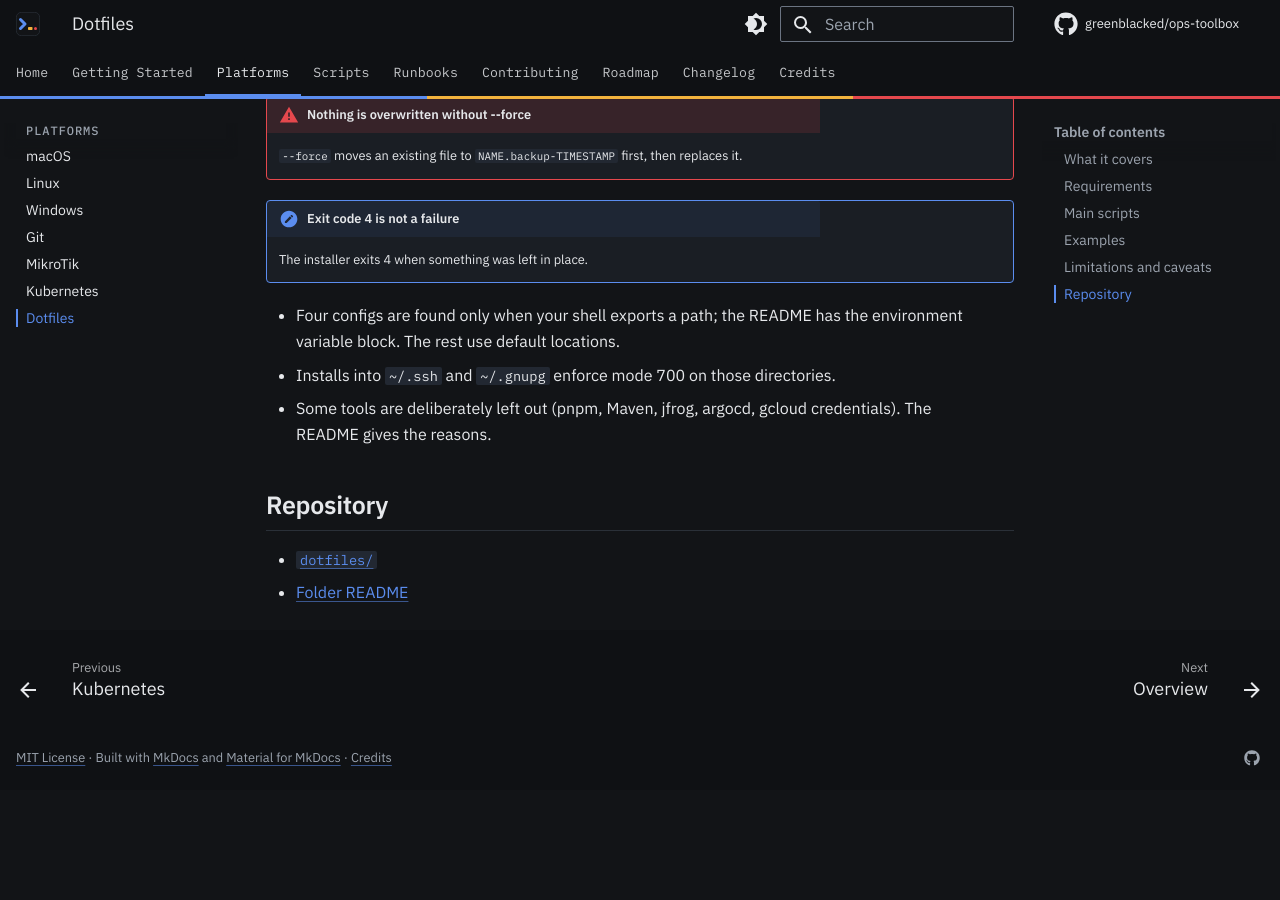
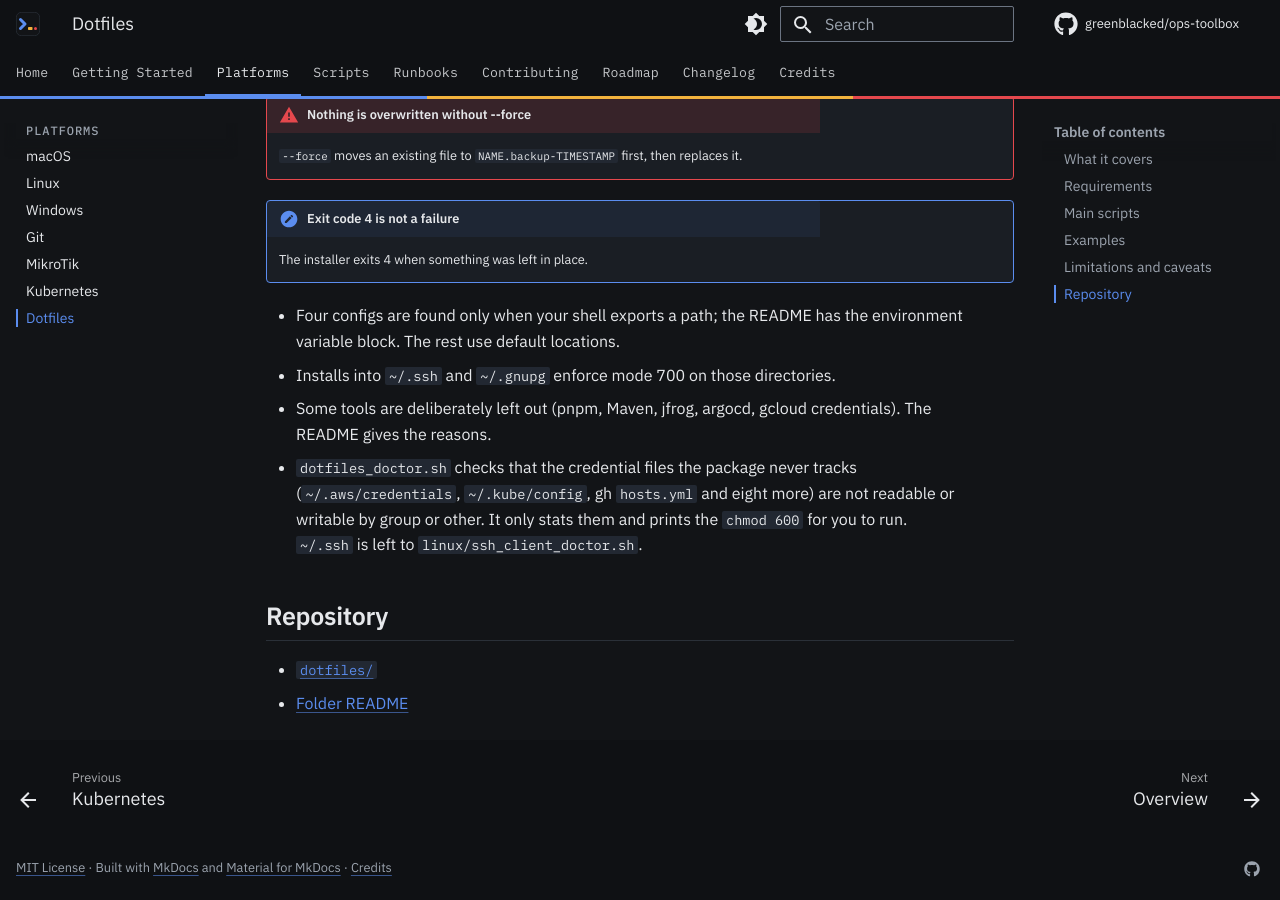
Before and after one commit to greenblacked/ops-toolbox, an MkDocs documentation site: the page built from docs/platforms/dotfiles.md, in a window 1280 px wide and 900 px high, scrolled down 1286 px. Built offline with MkDocs 1.6.1 and Material for MkDocs 9.7.7, drawn with Linux system fonts in a browser that asks for light colours; comment, search, counter and statistics services are not loaded; before the commit the page ends 2076 px from its top, so only the background shows below that.

Commit message:
feat(dotfiles): check credential file modes in dotfiles_doctor.sh
The README lists the credential files the package refuses to track, but
nothing checked that they are private on the machine. The doctor now
stats eleven of them (aws, gh, kube, docker, terraform, netrc, argocd,
jfrog, gcloud, azure): writable by group or other fails, readable warns,
another owner warns. Contents are never read; chmod 600 is printed, not
run. ~/.ssh stays with linux/ssh_client_doctor.sh.

```diff
--- a/docs/platforms/dotfiles.md
+++ b/docs/platforms/dotfiles.md
@@ -67,6 +67,11 @@ reports each file as `MATCH`, `DRIFT`, `MISSING`, `FOREIGN` or `CONFLICT`.
 - Installs into `~/.ssh` and `~/.gnupg` enforce mode 700 on those directories.
 - Some tools are deliberately left out (pnpm, Maven, jfrog, argocd, gcloud
   credentials). The README gives the reasons.
+- `dotfiles_doctor.sh` checks that the credential files the package never
+  tracks (`~/.aws/credentials`, `~/.kube/config`, gh `hosts.yml` and eight
+  more) are not readable or writable by group or other. It only stats them
+  and prints the `chmod 600` for you to run. `~/.ssh` is left to
+  `linux/ssh_client_doctor.sh`.
 
 ## Repository
 
```
Also changed, not shown: changelog.d/added/dotfiles-doctor-credential-modes.md (added, +6 -0 lines), dotfiles/README.md (+34 -1 lines), 2 other files.
